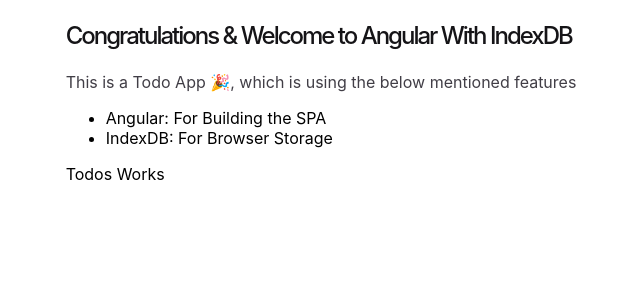
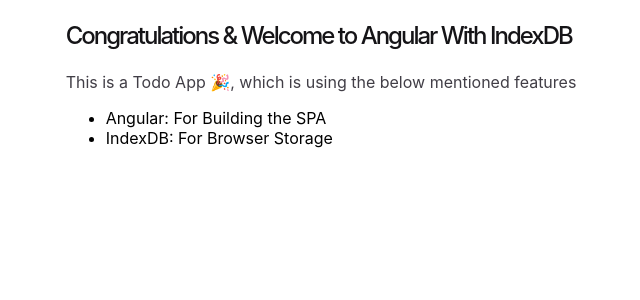
Before and after one commit to developer-starters/angular-indexdb-starter, an Angular app: page / in a window 1280 px wide. Shown: the top 300 px of the page, without its empty margins (319-959 px from the left). Built offline with nearby package versions, Linux system fonts and the light colour scheme.

Commit message:
:sparkles: (Fixed Some Components)

```diff
--- a/src/app/app.component.html
+++ b/src/app/app.component.html
@@ -11,19 +11,15 @@
     --gray-700: oklch(36.98% 0.014 302.71);
     --gray-400: oklch(70.9% 0.015 304.04);
 
-    --red-to-pink-to-purple-vertical-gradient: linear-gradient(
-      180deg,
-      var(--orange-red) 0%,
-      var(--vivid-pink) 50%,
-      var(--electric-violet) 100%
-    );
+    --red-to-pink-to-purple-vertical-gradient: linear-gradient(180deg,
+        var(--orange-red) 0%,
+        var(--vivid-pink) 50%,
+        var(--electric-violet) 100%);
 
-    --red-to-pink-to-purple-horizontal-gradient: linear-gradient(
-      90deg,
-      var(--orange-red) 0%,
-      var(--vivid-pink) 50%,
-      var(--electric-violet) 100%
-    );
+    --red-to-pink-to-purple-horizontal-gradient: linear-gradient(90deg,
+        var(--orange-red) 0%,
+        var(--vivid-pink) 50%,
+        var(--electric-violet) 100%);
 
     --pill-accent: var(--bright-blue);
 
@@ -124,9 +120,11 @@
   .pill-group .pill:nth-child(6n + 1) {
     --pill-accent: var(--bright-blue);
   }
+
   .pill-group .pill:nth-child(6n + 2) {
     --pill-accent: var(--french-violet);
   }
+
   .pill-group .pill:nth-child(6n + 3),
   .pill-group .pill:nth-child(6n + 4),
   .pill-group .pill:nth-child(6n + 5) {
@@ -177,7 +175,6 @@
         <li>Angular: For Building the SPA</li>
         <li>IndexDB: For Browser Storage</li>
       </ul>
-      <app-todos></app-todos>
     </div>
   </div>
 </main>
```
